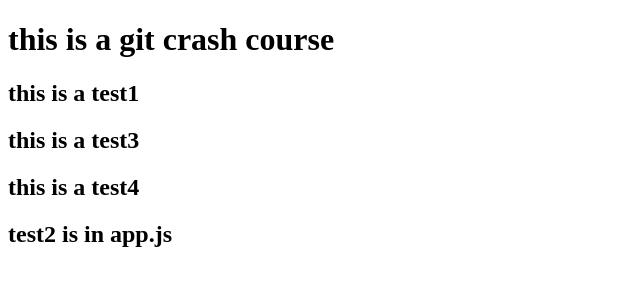
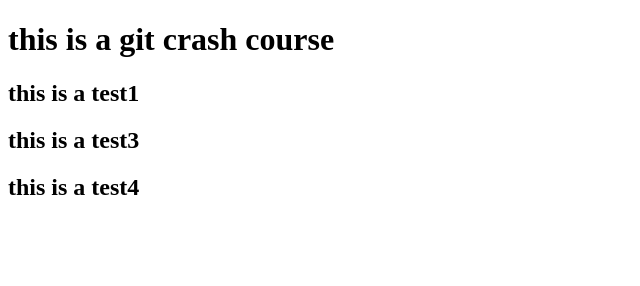
Before and after one commit to whiteplumeria/git-github-crashcourse-nov3, a plain HTML site: page index.html in a window 1280 px wide. Shown: the whole page, without its empty margins (0-640 px from the left). Drawn offline with Linux system fonts and the light colour scheme.

Commit message:
removed last line from .html

```diff
--- a/index.html
+++ b/index.html
@@ -14,7 +14,5 @@
     <h2>this is a test3</h2>
 
     <h2>this is a test4</h2>
-
-    <h2>test2 is in app.js</h2>
   </body>
 </html>
```
